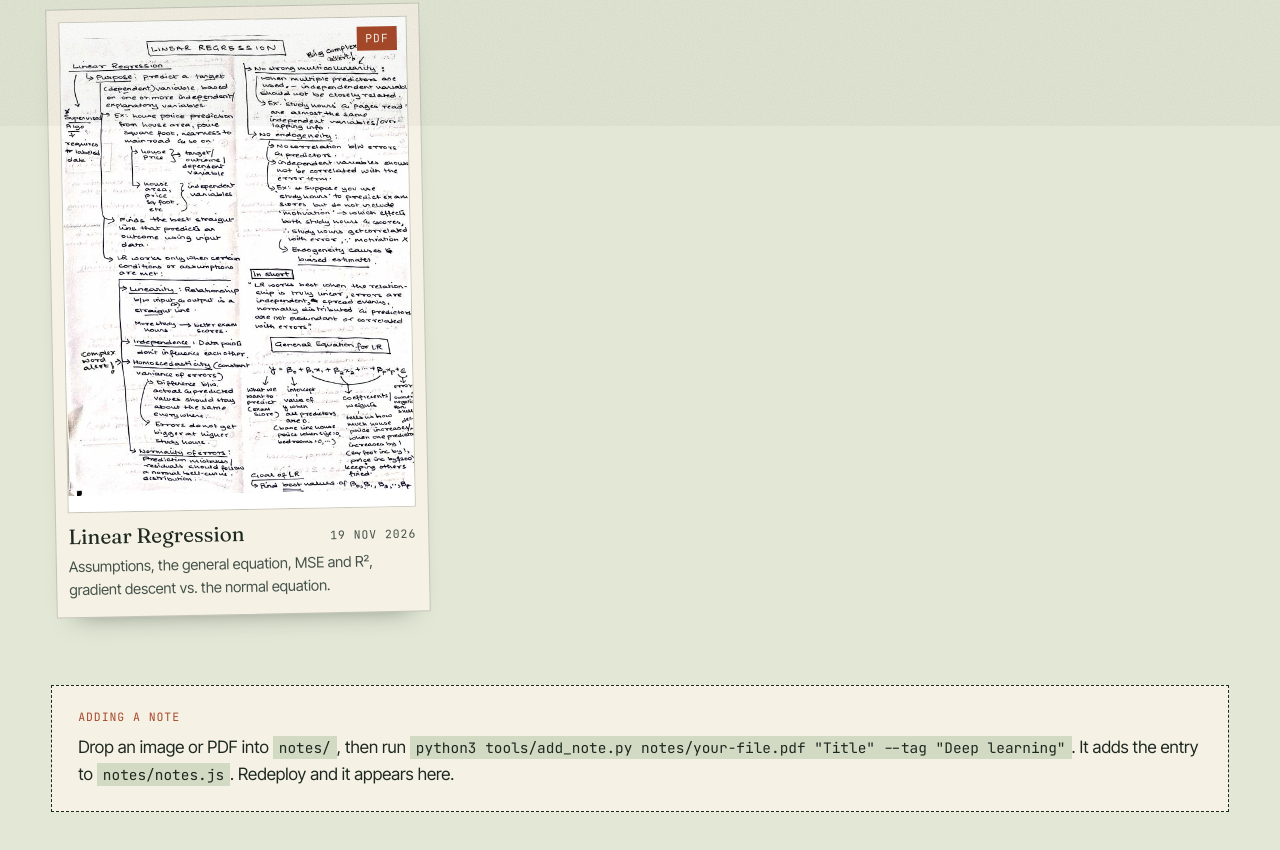
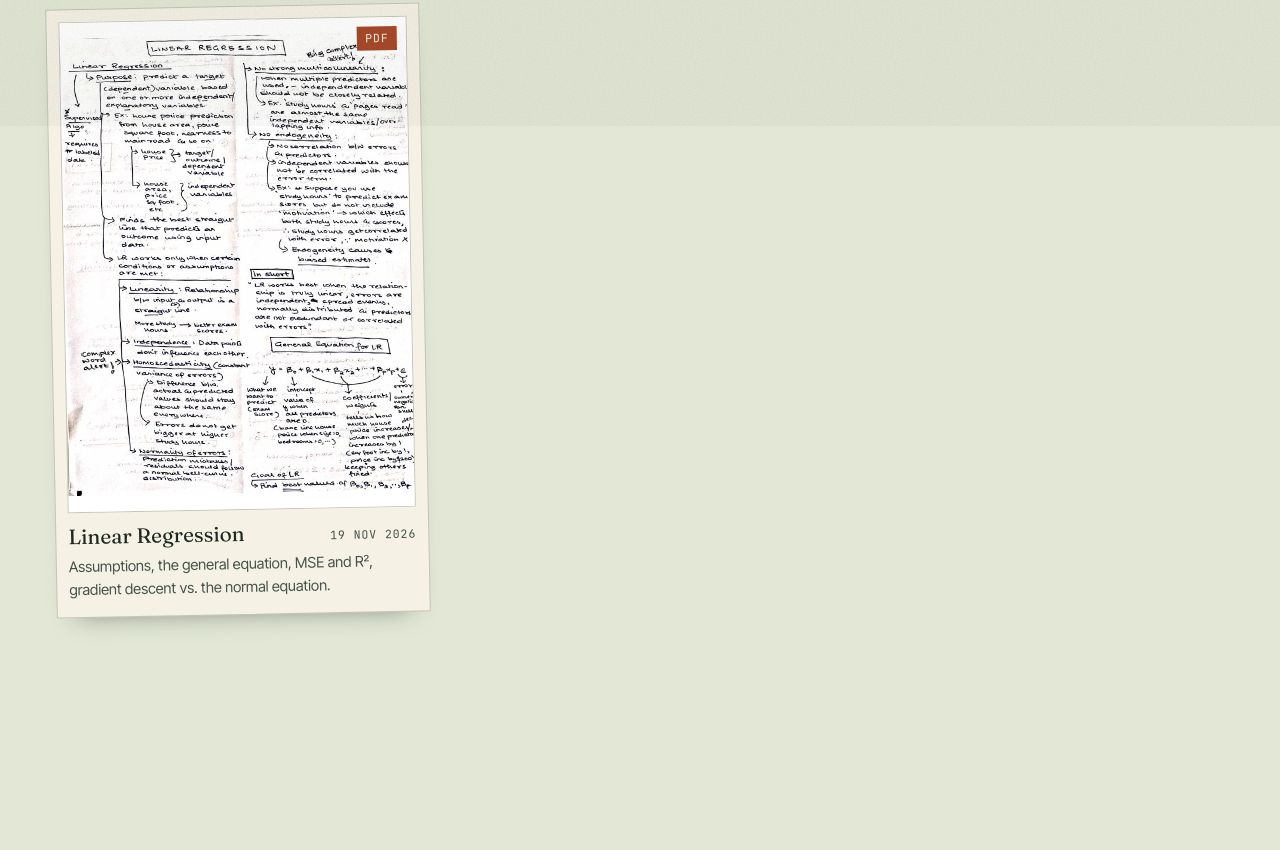
Before and after one commit to Trinita21/portfolio, a plain HTML site: page notes.html in a window 1280 px wide. Shown: the part 674-1524 px from the top of the page. After the commit the page ends 1379 px from the top, so only its background shows below. Drawn offline with Linux system fonts and the light colour scheme.

Commit message:
Remove dev instructions box from notes page
The "Adding a note" howto block was visible to site visitors but only
relevant during local development. Remove it from the live page.

Co-Authored-By: Claude Sonnet 4.6 <noreply@anthropic.com>

```diff
--- a/notes.html
+++ b/notes.html
@@ -34,10 +34,6 @@
   </div>
   <div class="notes" id="notes"></div>
 
-  <div class="howto">
-    <p class="mono clay" style="margin:0 0 8px">Adding a note</p>
-    <p style="margin:0">Drop an image or PDF into <code>notes/</code>, then run <code>python3 tools/add_note.py notes/your-file.pdf "Title" --tag "Deep learning"</code>. It adds the entry to <code>notes/notes.js</code>. Redeploy and it appears here.</p>
-  </div>
   <div style="height:90px"></div>
 </main>
 
```
